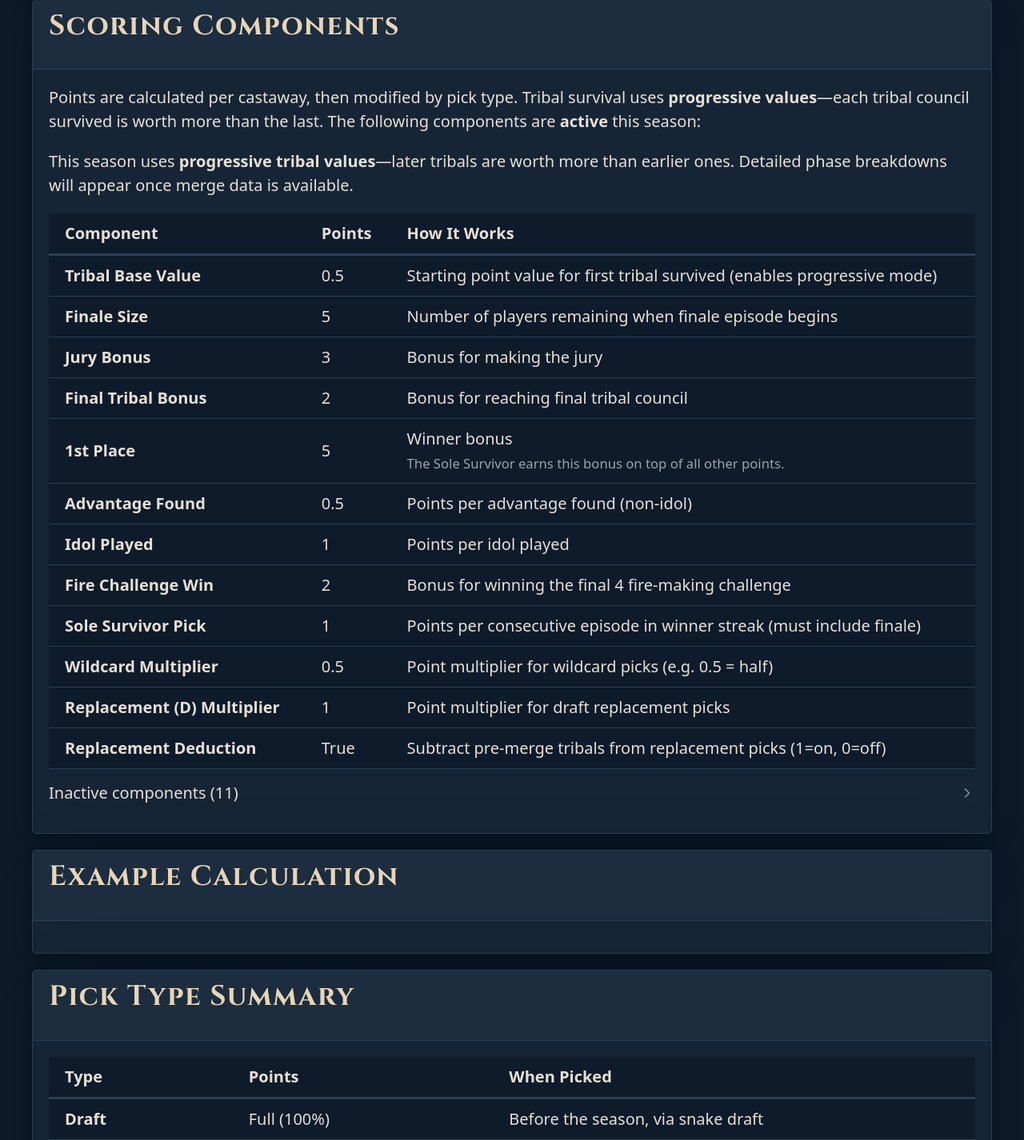
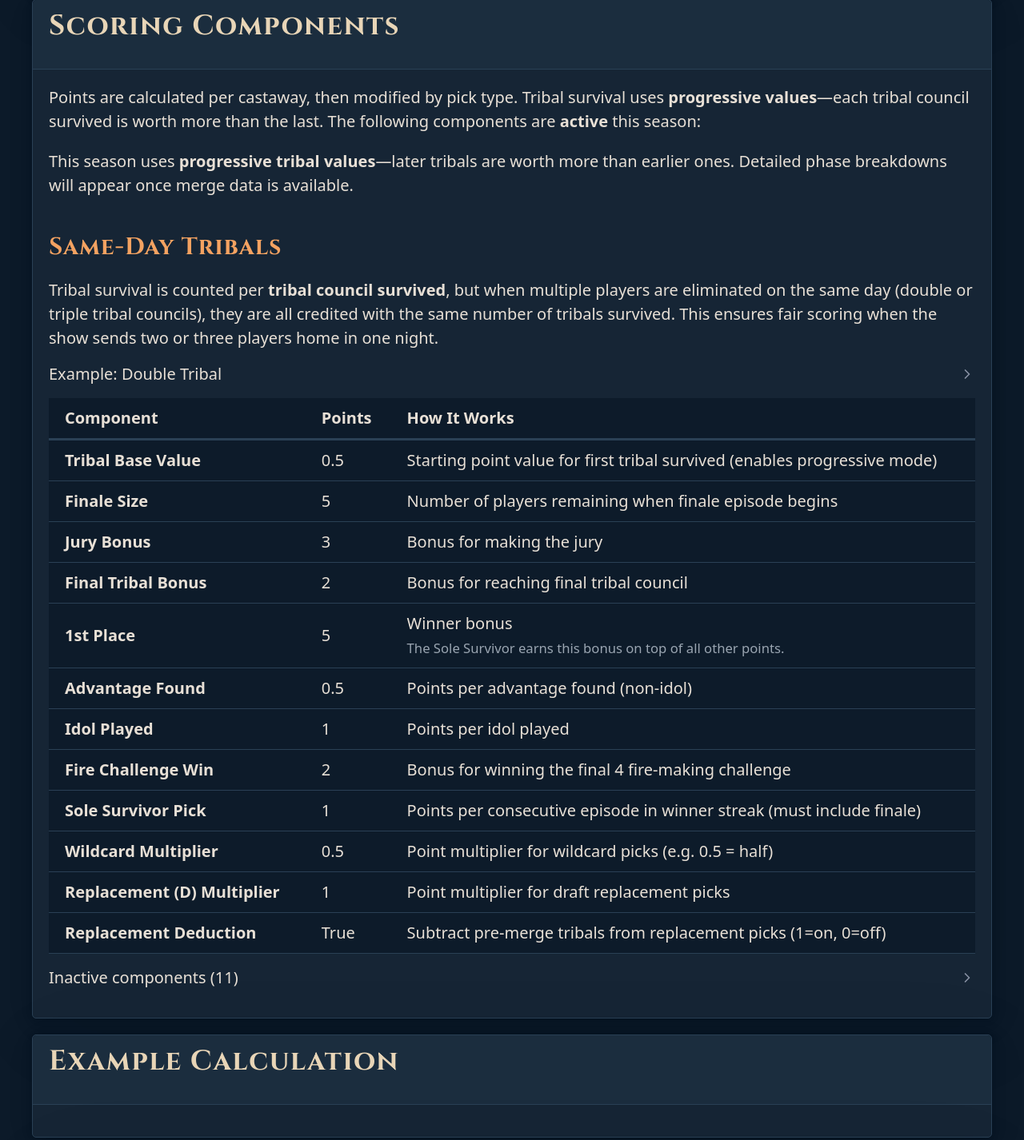
Before and after one commit to benjibromberg/survivor-fantasy, a Flask app: page /rules in a window 1280 px wide. Shown: the part 2232-3658 px from the top of the page at 80% size. Run offline with Flask 3, Linux system fonts and the light colour scheme; data that the repository does not hold is empty; some libraries are stand-ins or nearby versions.

Commit message:
fix(display): tied results, merge badges, and rules documentation
Same-day eliminations show "Tied 5th voted out" instead of sequential
boot orders. Finalists/fire-losers excluded (placement is distinct).

Include Tribe Mapping episodes in max_episode so episode_stats covers
the merge episode even when confessional/challenge data is pending.
Fixes "Made Merge" badge not appearing for active post-merge players.

Rules page adds "Same-Day Tribals" section with example explaining
that double/triple tribal eliminations earn equal tribal points.

```diff
--- a/app/data.py
+++ b/app/data.py
@@ -225,6 +225,8 @@ def refresh_season(season):
                        for _, row in s_tc.iterrows()} if not s_tc.empty else {}
 
     # --- Per-episode incremental data ---
+    # Include Tribe Mapping episodes so episode_stats covers merge even when
+    # confessional/challenge/vote data hasn't been published yet.
     all_episodes = set()
     if not s_conf.empty:
         all_episodes.update(s_conf['episode'].dropna().astype(int))
@@ -232,6 +234,8 @@ def refresh_season(season):
         all_episodes.update(s_cr['episode'].dropna().astype(int))
     if not s_vh.empty:
         all_episodes.update(s_vh['episode'].dropna().astype(int))
+    if not s_tm.empty:
+        all_episodes.update(s_tm['episode'].dropna().astype(int))
     max_episode = max(all_episodes) if all_episodes else 0
 
     def _ep_counts(df, castaway_col, episode_col, filter_fn=None):
--- a/app/routes.py
+++ b/app/routes.py
@@ -104,6 +104,25 @@ def _build_leaderboard(season):
              .distinct().all())
     leaderboard_data = []
 
+    # Build display results for same-day eliminations (e.g. "T-5th voted out")
+    _result_display = {}
+    day_groups = {}
+    for s in season.survivors:
+        if s.voted_out_order and s.voted_out_order > 0 and s.day_voted_out:
+            day_groups.setdefault(s.day_voted_out, []).append(s)
+    for day, survs in day_groups.items():
+        if len(survs) > 1:
+            # Exclude finalists/winner (placement is genuinely distinct)
+            non_final = [s for s in survs if s.result and 'voted out' in s.result.lower()]
+            if len(non_final) > 1:
+                min_order = min(s.voted_out_order for s in non_final)
+                # Find the ordinal from the lowest-order player's result
+                base_result = next(s.result for s in non_final
+                                   if s.voted_out_order == min_order)
+                tied_result = f'Tied {base_result}'
+                for s in non_final:
+                    _result_display[s.id] = tied_result
+
     # Wildcards are picked after episode 1; replacements after the merge
     current_elim_count = season.current_tribal_count
     merge_elim = season.merge_threshold  # None if merge data unknown
@@ -203,7 +222,7 @@ def _build_leaderboard(season):
                 'tribe_color': survivor.tribe_color,
                 'tribe': survivor.tribe,
                 'stats_url': survivor.stats_url,
-                'result': survivor.result,
+                'result': _result_display.get(survivor.id, survivor.result),
                 'pick_type': PICK_TYPE_LABELS.get(pick.pick_type, pick.pick_type),
                 'pick_type_raw': pick.pick_type,
                 'base_points': breakdown.total,
@@ -232,7 +251,7 @@ def _build_leaderboard(season):
                     'tribe_color': survivor.tribe_color,
                     'tribe': survivor.tribe,
                     'stats_url': survivor.stats_url,
-                    'result': survivor.result,
+                    'result': _result_display.get(survivor.id, survivor.result),
                     'pick_type': f'SS Pick ({ss_streak} ep streak)',
                     'pick_type_raw': 'sole_survivor',
                     'base_points': ss_bonus,
--- a/app/templates/rules.html
+++ b/app/templates/rules.html
@@ -108,6 +108,18 @@
     <p>This season uses <strong>progressive tribal values</strong>&mdash;later tribals are worth more than earlier ones. Detailed phase breakdowns will appear once merge data is available.</p>
     {% endif %}
 
+    <h3>Same-Day Tribals</h3>
+    <p>Tribal survival is counted per <strong>tribal council survived</strong>, but when multiple players are eliminated on the same day (double or triple tribal councils), they are all credited with the same number of tribals survived. This ensures fair scoring when the show sends two or three players home in one night.</p>
+    <details>
+        <summary>Example: Double Tribal</summary>
+        <p>In a season where 5 tribals have occurred, a <strong>double tribal</strong> sends two players home on the same night:</p>
+        <ul>
+            <li>Both players survived <strong>5 tribals</strong> and earn identical tribal survival points.</li>
+            <li>Players still in the game after the double tribal have now survived <strong>6 tribals</strong> (the 5 before + the double tribal night).</li>
+        </ul>
+        <p>On the leaderboard, same-day eliminations are labeled as tied (e.g. "Tied 5th voted out") to indicate shared placement.</p>
+    </details>
+
     {% if active_rules %}
     <table>
         <thead><tr><th>Component</th><th>Points</th><th>How It Works</th></tr></thead>
@@ -118,8 +130,7 @@
                 <td>{{ rule.value }}</td>
                 <td>{{ rule.desc }}
                     {% if rule.key == 'tribal_val' %}
-                    <br><small>A castaway eliminated at the 10th tribal earns {{ (9 * rule.value)|round(2) }} tribal points (9 tribals survived).
-                    A castaway still in the game earns points for every tribal that has occurred so far.</small>
+                    <br><small>Points per tribal council survived. Same-day eliminations earn equal tribal points (see above).</small>
                     {% elif rule.key == 'first_val' %}
                     <br><small>The Sole Survivor earns this bonus on top of all other points.</small>
                     {% elif rule.key == 'individual_immunity_val' %}
```
